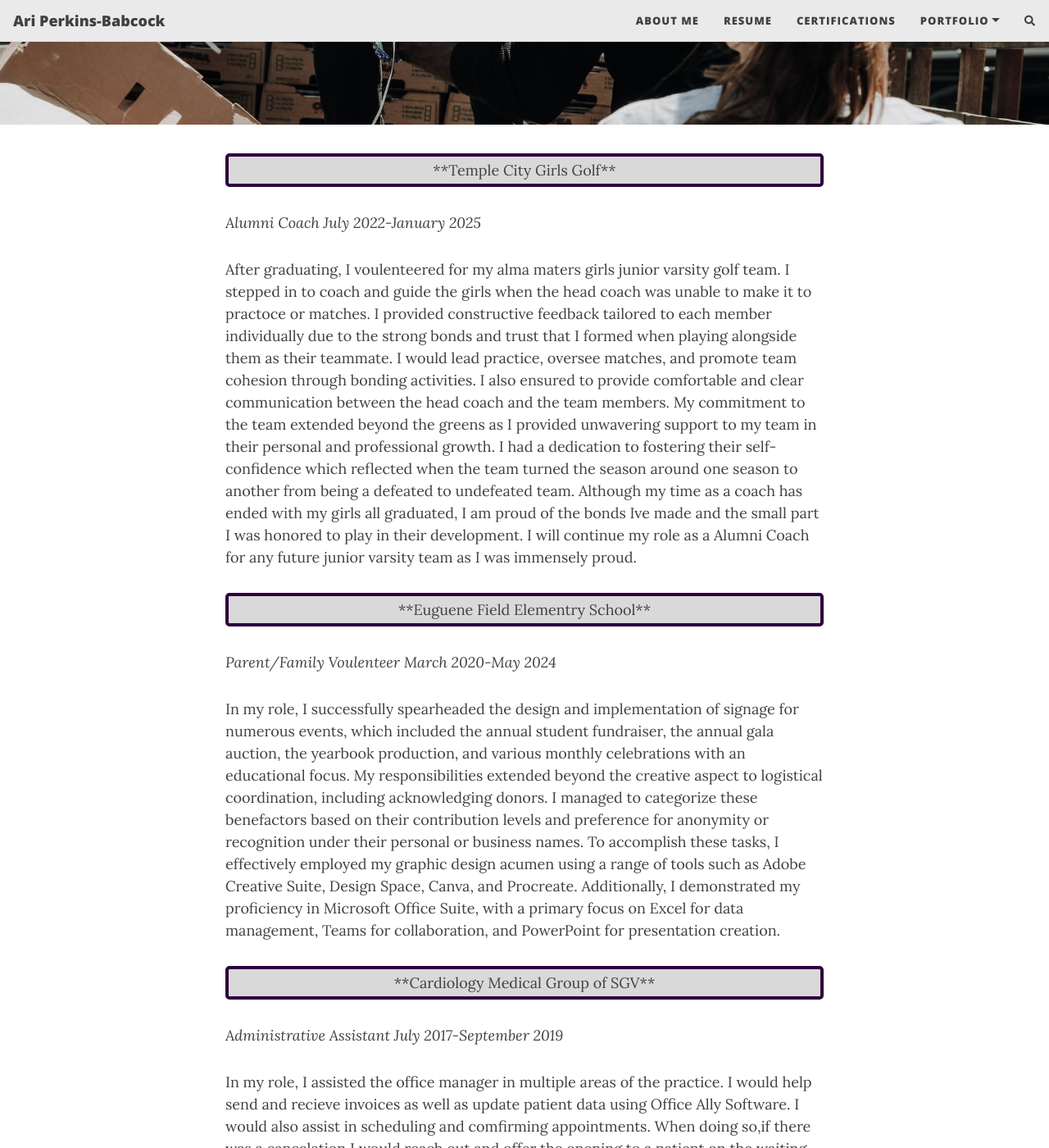
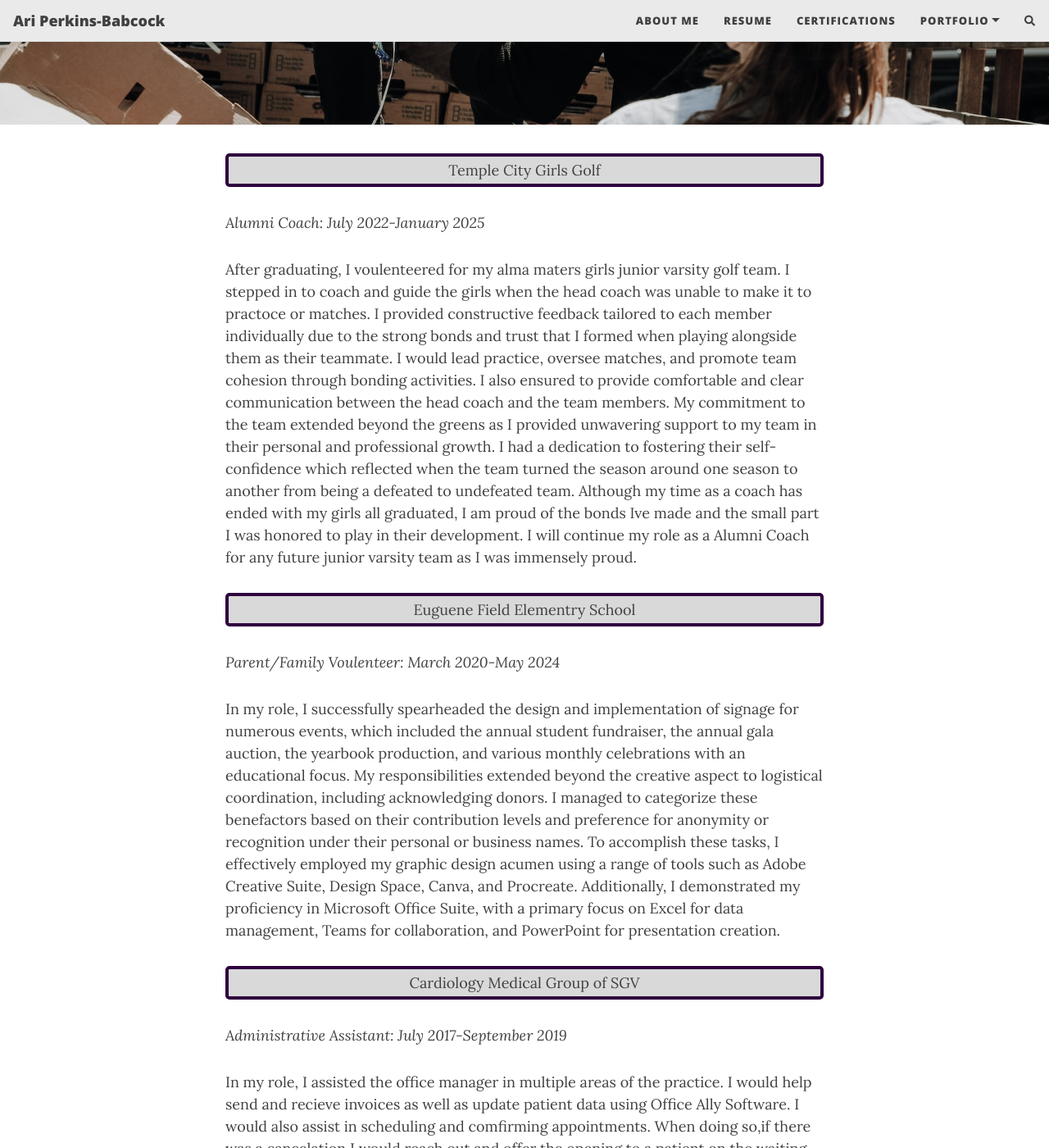
Before and after one commit to aiybusp/aiybusp.github.io, a Jekyll site: the page built from volunteer-work.md, in a window 1280 px wide and 1400 px high, scrolled down 375 px. Shown: the whole window at 82% size. Built offline with Jekyll 4.4.1, drawn with Linux system fonts in a browser that asks for light colours; nearby versions of some CDN libraries; comment, search, counter and statistics services are not loaded.

```diff
--- a/volunteer-work.md
+++ b/volunteer-work.md
@@ -6,10 +6,10 @@ cover-img: /assets/img/joel-muniz-A4Ax1ApccfA-unsplash.jpg
 ---
 
 <div style="border: 4px solid #2e003e; padding: 3px; border-radius: 5px;background-color: rgba(128, 128, 128, 0.3);text-align: center">
-**Temple City Girls Golf**
+Temple City Girls Golf
 
 </div>
-*Alumni Coach July 2022-January 2025*
+*Alumni Coach: July 2022-January 2025*
 
 After graduating, I voulenteered for my alma maters girls junior varsity golf team. I stepped in to coach and guide the girls when the head coach was unable to make it to practoce or matches. I provided constructive feedback tailored to each member individually due to the strong bonds and trust that I formed when playing alongside them as their teammate. I would lead practice, oversee matches, and promote team cohesion through bonding activities. I also ensured to provide comfortable and clear communication between the head coach and the team members.
 My commitment to the team extended beyond the greens as I provided unwavering support to my team in their personal and professional growth. I had a dedication to fostering their self-confidence which reflected when the team turned the season around one season to another from being a defeated to undefeated team.
@@ -19,10 +19,10 @@ Although my time as a coach has ended with my girls all graduated, I am proud of
 
 
 <div style="border: 4px solid #2e003e; padding: 3px; border-radius: 5px; background-color: rgba(128, 128, 128, 0.3);text-align: center">
-**Euguene Field Elementry School**
+Euguene Field Elementry School
 
 </div>
-*Parent/Family Voulenteer March 2020-May 2024*
+*Parent/Family Voulenteer: March 2020-May 2024*
 
 In my role, I successfully spearheaded the design and implementation of signage for numerous events, which included the annual student fundraiser, the annual gala auction, the yearbook production, and various monthly celebrations with an educational focus. My responsibilities extended beyond the creative aspect to logistical coordination, including acknowledging donors. I managed to categorize these benefactors based on their contribution levels and preference for anonymity or recognition under their personal or business names.
 To accomplish these tasks, I effectively employed my graphic design acumen using a range of tools such as Adobe Creative Suite, Design Space, Canva, and Procreate. Additionally, I demonstrated my proficiency in Microsoft Office Suite, with a primary focus on Excel for data management, Teams for collaboration, and PowerPoint for presentation creation.
@@ -31,9 +31,9 @@ To accomplish these tasks, I effectively employed my graphic design acumen using
 
 
 <div style="border: 4px solid #2e003e; padding: 3px; border-radius: 5px;background-color: rgba(128, 128, 128, 0.3);text-align: center">
-**Cardiology Medical Group of SGV**
+Cardiology Medical Group of SGV
 
 </div>
-*Administrative Assistant July 2017-September 2019*
+*Administrative Assistant: July 2017-September 2019*
 
 In my role, I assisted the office manager in multiple areas of the practice. I would help send and recieve invoices as well as update patient data using Office Ally Software. I would also assist in scheduling and comfirming appointments. When doing so,if there was a cancelation I would reach out and offer the opening to a patient on the waiting list. I also had the responsibility of pulling and filing charts for the doctors. I made sure that the office was cleaned and supply levels were maintained.
```
